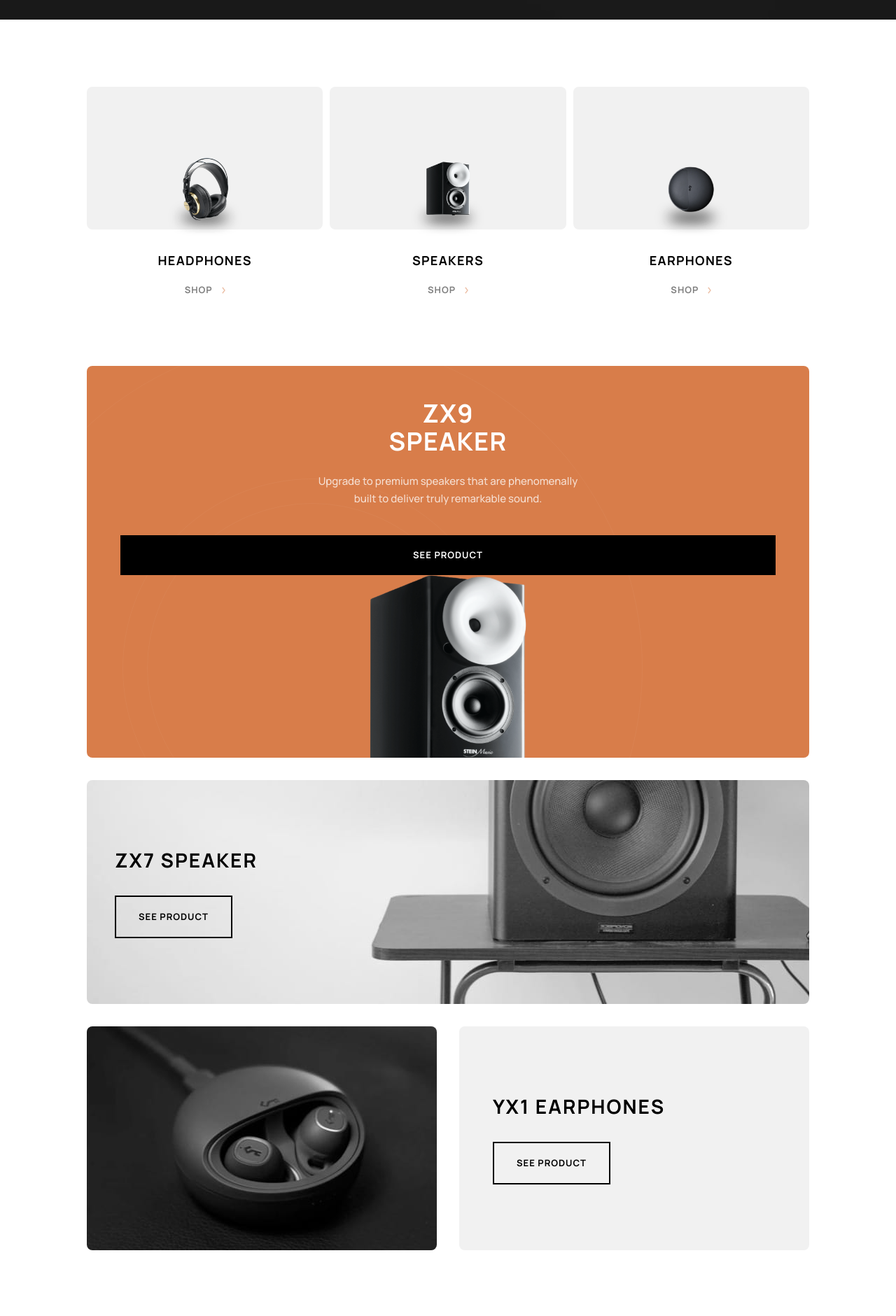
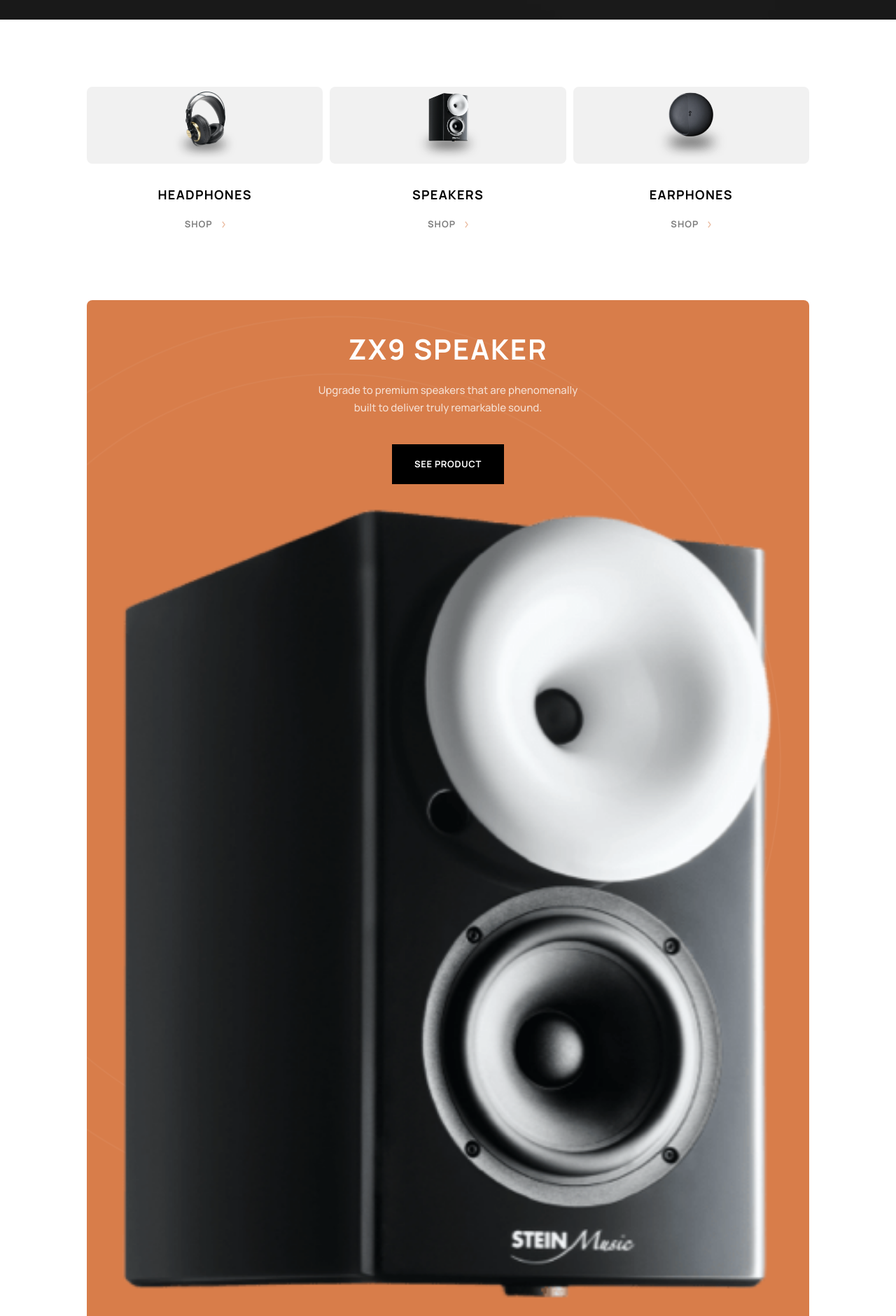
Before and after one commit to Wrttnspknbrkn/audiophile, a React (Vite) app: page / in a window 1280 px wide. Shown: the part 700-2581 px from the top of the page at 70% size. Built offline with nearby package versions, Linux system fonts and the light colour scheme.

Commit message:
Reverted to commit 62b55da80d517b8cbc3b9a16e9e9150535f584b7

```diff
--- a/src/components/home/CategoriesSection.tsx
+++ b/src/components/home/CategoriesSection.tsx
@@ -6,17 +6,29 @@ const CategoriesSection: React.FC = () => {
   const categories = [
     {
       name: 'Headphones',
-      image: '/assets/shared/desktop/image-category-thumbnail-headphones.png',
+      image: {
+        mobile: '/assets/shared/desktop/image-category-thumbnail-headphones.png',
+        tablet: '/assets/shared/desktop/image-category-thumbnail-headphones.png',
+        desktop: '/assets/shared/desktop/image-category-thumbnail-headphones.png'
+      },
       href: '/category/headphones'
     },
     {
       name: 'Speakers',
-      image: '/assets/shared/desktop/image-category-thumbnail-speakers.png',
+      image: {
+        mobile: '/assets/shared/desktop/image-category-thumbnail-speakers.png',
+        tablet: '/assets/shared/desktop/image-category-thumbnail-speakers.png',
+        desktop: '/assets/shared/desktop/image-category-thumbnail-speakers.png'
+      },
       href: '/category/speakers'
     },
     {
       name: 'Earphones',
-      image: '/assets/shared/desktop/image-category-thumbnail-earphones.png',
+      image: {
+        mobile: '/assets/shared/desktop/image-category-thumbnail-earphones.png',
+        tablet: '/assets/shared/desktop/image-category-thumbnail-earphones.png',
+        desktop: '/assets/shared/desktop/image-category-thumbnail-earphones.png'
+      },
       href: '/category/earphones'
     }
   ];
@@ -27,11 +39,11 @@ const CategoriesSection: React.FC = () => {
         <div className="grid grid-cols-1 tablet:grid-cols-3 gap-[68px] tablet:gap-[10px] desktop:gap-[30px]">
           {categories.map((category) => (
             <div key={category.name} className="text-center group">
-              <div className="relative h-[204px] bg-audiophile-light-gray rounded-lg mb-[45px] tablet:mb-[32px] desktop:mb-[48px] flex items-end justify-center pb-0">
+              <div className="relative pt-[88px] pb-[22px] bg-audiophile-light-gray rounded-lg mb-[45px] tablet:mb-[32px] desktop:mb-[48px]">
                 <img
-                  src={category.image}
+                  src={category.image.desktop}
                   alt={category.name}
-                  className="w-[147px] tablet:w-[123px] desktop:w-[147px] h-auto object-contain transform translate-y-[15px]"
+                  className="absolute bottom-0 left-1/2 transform -translate-x-1/2 w-[147px] tablet:w-[123px] desktop:w-[147px] h-[133px] tablet:h-[104px] desktop:h-[133px] object-contain"
                 />
               </div>
               <h6 className="mb-[17px] text-[18px] font-bold leading-[24px] tracking-[1.29px] text-audiophile-black uppercase">{category.name}</h6>
--- a/src/components/home/FeaturedProductsSection.tsx
+++ b/src/components/home/FeaturedProductsSection.tsx
@@ -1,3 +1,4 @@
+
 import React from 'react';
 import { Link } from 'react-router-dom';
 import { ResponsiveImage } from '../ui/responsive-image';
@@ -6,38 +7,33 @@ const FeaturedProductsSection: React.FC = () => {
   return (
     <section className="pb-[120px] tablet:pb-[96px] desktop:pb-[200px]">
       <div className="max-w-[1110px] mx-auto px-6 tablet:px-[39px] desktop:px-0 space-y-6 tablet:space-y-8 desktop:space-y-12">
-        {/* ZX9 Speaker - Perfect desktop layout */}
-        <div className="bg-audiophile-orange rounded-lg overflow-hidden relative h-[560px]">
-          {/* Background pattern */}
-          <div className="absolute inset-0">
+        {/* ZX9 Speaker */}
+        <div className="bg-audiophile-orange rounded-lg overflow-hidden relative">
+          <div className="absolute inset-0 opacity-20">
             <img
               src="/assets/home/desktop/pattern-circles.svg"
               alt=""
-              className="absolute -top-[40px] -left-[150px] w-[944px] h-[944px] opacity-20"
+              className="absolute -top-20 -left-40 w-full h-full object-cover scale-150"
             />
           </div>
-
-          <div className="relative grid grid-cols-1 desktop:grid-cols-2 h-full items-end p-8 tablet:p-12 desktop:px-[95px] desktop:py-[133px]">
-            {/* Speaker image column */}
-            <div className="text-center desktop:text-left order-2 desktop:order-1 flex items-end justify-center desktop:justify-start">
-              <img
-                src="/assets/home/desktop/image-speaker-zx9.png"
+          <div className="relative grid grid-cols-1 desktop:grid-cols-2 gap-8 desktop:gap-12 items-end p-8 tablet:p-12 desktop:p-24">
+            <div className="text-center desktop:text-left order-2 desktop:order-1">
+              <ResponsiveImage
+                mobile="/assets/home/mobile/image-speaker-zx9.png"
+                tablet="/assets/home/tablet/image-speaker-zx9.png"
+                desktop="/assets/home/desktop/image-speaker-zx9.png"
                 alt="ZX9 Speaker"
-                className="w-48 tablet:w-56 desktop:w-[410px] desktop:h-[493px] object-contain"
+                className="w-48 tablet:w-56 desktop:w-80 mx-auto desktop:mx-0"
               />
             </div>
-
-            {/* Text content column */}
-            <div className="text-center desktop:text-left order-1 desktop:order-2 flex flex-col justify-center desktop:items-start">
-              <h2 className="text-[36px] desktop:text-[56px] font-bold leading-[40px] desktop:leading-[58px] tracking-[1.29px] desktop:tracking-[2px] uppercase text-white mb-6 max-w-xs mx-auto desktop:mx-0">
-                ZX9<br />Speaker
-              </h2>
-              <p className="text-white text-[15px] font-medium leading-[25px] mb-8 tablet:mb-10 opacity-75 max-w-sm mx-auto desktop:mx-0">
+            <div className="text-center desktop:text-left order-1 desktop:order-2">
+              <h2 className="text-white mb-6 max-w-xs mx-auto desktop:mx-0">ZX9 Speaker</h2>
+              <p className="text-white text-body mb-8 tablet:mb-10 opacity-75 max-w-sm mx-auto desktop:mx-0">
                 Upgrade to premium speakers that are phenomenally built to deliver truly remarkable sound.
               </p>
               <Link
                 to="/product/zx9-speaker"
-                className="bg-audiophile-black text-white px-8 py-4 text-[13px] font-bold leading-[25px] tracking-[1px] uppercase hover:bg-audiophile-dark-gray transition-all duration-300 inline-block"
+                className="bg-audiophile-black text-white px-8 py-4 text-subtitle uppercase tracking-wider hover:bg-audiophile-dark-gray transition-all duration-300 inline-block"
               >
                 See Product
               </Link>
@@ -45,22 +41,22 @@ const FeaturedProductsSection: React.FC = () => {
           </div>
         </div>
 
-        {/* ZX7 Speaker - Perfect desktop layout */}
-        <div className="rounded-lg overflow-hidden relative h-[320px]">
-          <img
-            src="/assets/home/desktop/image-speaker-zx7.jpg"
+        {/* ZX7 Speaker */}
+        <div className="rounded-lg overflow-hidden relative">
+          <ResponsiveImage
+            mobile="/assets/home/mobile/image-speaker-zx7.jpg"
+            tablet="/assets/home/tablet/image-speaker-zx7.jpg"
+            desktop="/assets/home/desktop/image-speaker-zx7.jpg"
             alt="ZX7 Speaker"
-            className="w-full h-full object-cover"
+            className="w-full h-80 desktop:h-96"
           />
           <div className="absolute inset-0 flex items-center">
-            <div className="px-6 tablet:px-10 desktop:px-[95px] w-full">
+            <div className="px-6 tablet:px-10 desktop:px-24 w-full">
               <div className="max-w-md">
-                <h4 className="text-[28px] font-bold leading-[38px] tracking-[2px] uppercase mb-8 text-audiophile-black">
-                  ZX7 Speaker
-                </h4>
+                <h4 className="mb-8 text-audiophile-black">ZX7 Speaker</h4>
                 <Link
                   to="/product/zx7-speaker"
-                  className="inline-block border-2 border-audiophile-black text-audiophile-black px-8 py-4 text-[13px] font-bold leading-[25px] tracking-[1px] uppercase hover:bg-audiophile-black hover:text-white transition-all duration-300"
+                  className="btn-secondary"
                 >
                   See Product
                 </Link>
@@ -69,22 +65,22 @@ const FeaturedProductsSection: React.FC = () => {
           </div>
         </div>
 
-        {/* YX1 Earphones - Perfect desktop layout */}
-        <div className="grid grid-cols-1 tablet:grid-cols-2 gap-6 tablet:gap-8 desktop:gap-[30px]">
-          <div className="rounded-lg overflow-hidden h-[320px]">
-            <img
-              src="/assets/home/desktop/image-earphones-yx1.jpg"
+        {/* YX1 Earphones */}
+        <div className="grid grid-cols-1 tablet:grid-cols-2 gap-6 tablet:gap-8 desktop:gap-12">
+          <div className="rounded-lg overflow-hidden">
+            <ResponsiveImage
+              mobile="/assets/home/mobile/image-earphones-yx1.jpg"
+              tablet="/assets/home/tablet/image-earphones-yx1.jpg"
+              desktop="/assets/home/desktop/image-earphones-yx1.jpg"
               alt="YX1 Earphones"
-              className="w-full h-full object-cover"
+              className="w-full h-80"
             />
           </div>
-          <div className="bg-audiophile-light-gray rounded-lg p-8 tablet:p-12 desktop:px-[95px] desktop:py-[101px] flex flex-col justify-center h-[320px]">
-            <h4 className="text-[28px] font-bold leading-[38px] tracking-[2px] uppercase mb-8 text-audiophile-black">
-              YX1 Earphones
-            </h4>
+          <div className="bg-audiophile-light-gray rounded-lg p-8 tablet:p-12 desktop:p-24 flex flex-col justify-center">
+            <h4 className="mb-8 text-audiophile-black">YX1 Earphones</h4>
             <Link
               to="/product/yx1-earphones"
-              className="inline-block border-2 border-audiophile-black text-audiophile-black px-8 py-4 text-[13px] font-bold leading-[25px] tracking-[1px] uppercase hover:bg-audiophile-black hover:text-white transition-all duration-300 w-fit"
+              className="btn-secondary w-fit"
             >
               See Product
             </Link>
```
